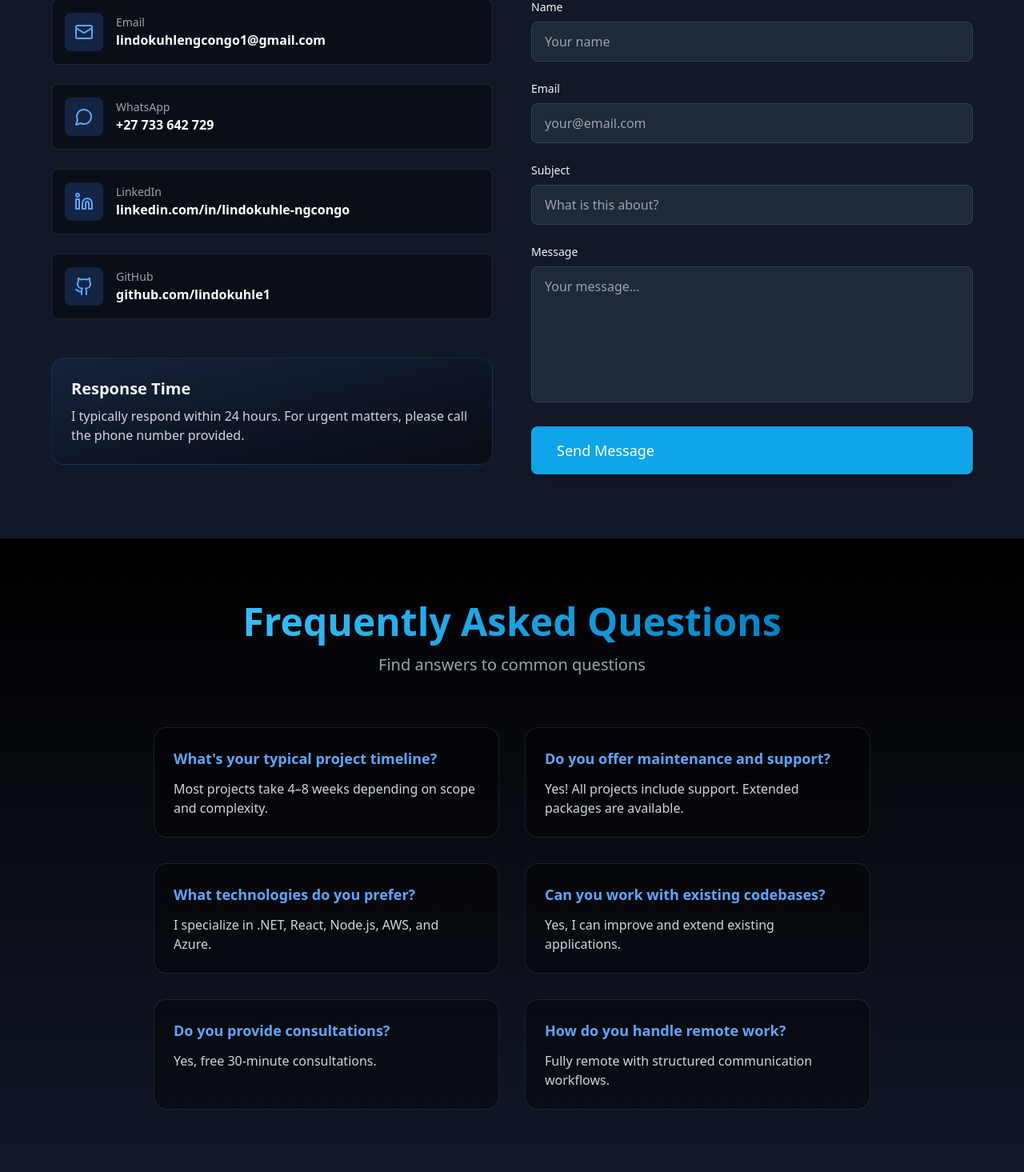
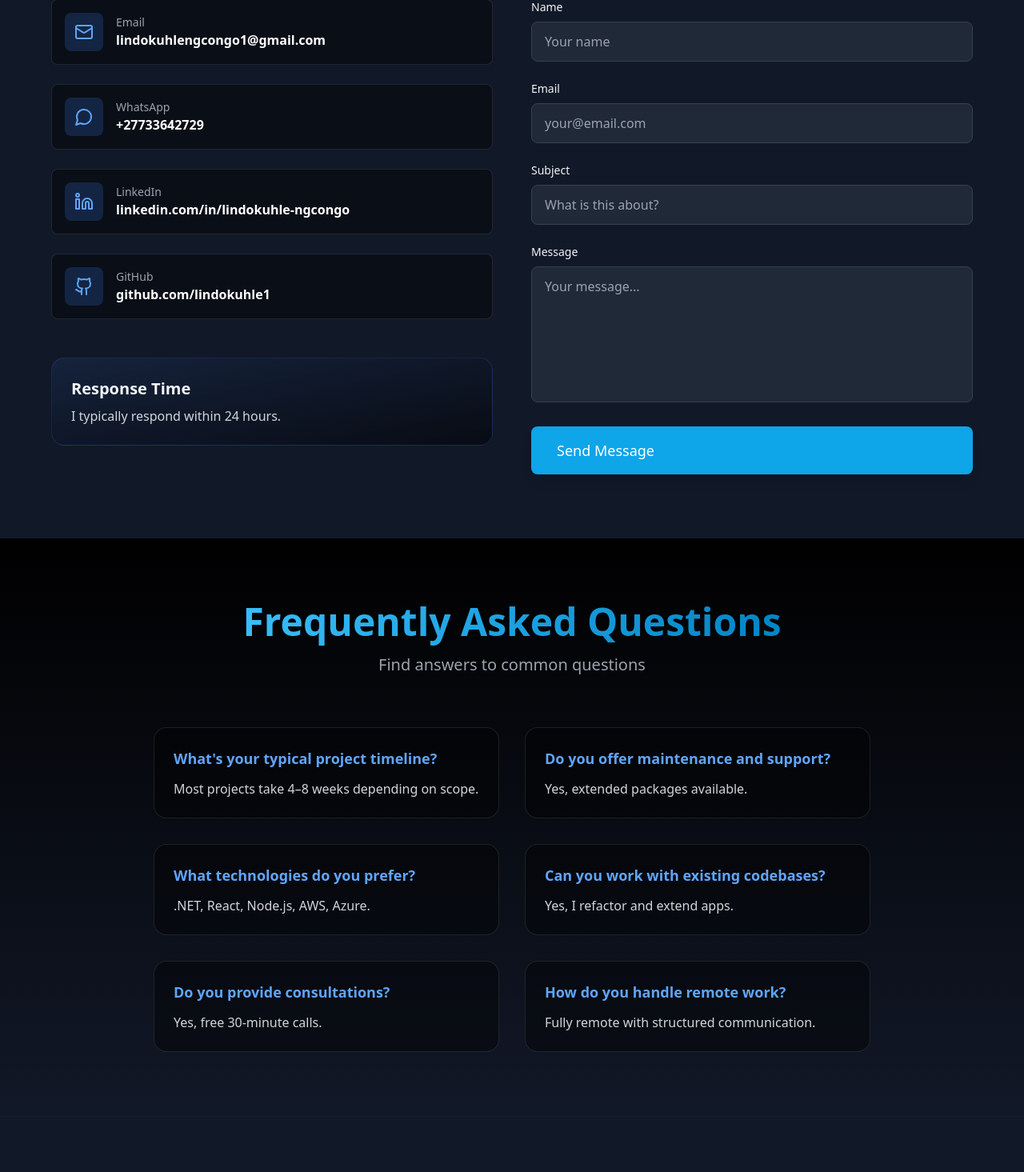
Before and after one commit to Lindokuhle1/lindokuhle-portfolio, a Next.js app: page /lindokuhle-portfolio/contact in a window 1280 px wide. Shown: the part 385-1850 px from the top of the page at 80% size. Built offline with nearby package versions, Linux system fonts and the light colour scheme.

Commit message:
Update page.tsx

```diff
--- a/src/app/contact/page.tsx
+++ b/src/app/contact/page.tsx
@@ -6,7 +6,6 @@ import { Mail, Linkedin, Github, MessageCircle } from 'lucide-react';
 import { Section, SectionTitle } from '@/components/ui/Section';
 import dynamic from 'next/dynamic';
 
-// Prevent SSR crash if ContactForm uses browser APIs
 const ContactForm = dynamic(
   () => import('@/components/ui/ContactForm').then((mod) => mod.ContactForm),
   { ssr: false }
@@ -23,7 +22,7 @@ export default function ContactPage() {
     {
       icon: MessageCircle,
       label: 'WhatsApp',
-      value: '+27 733 642 729',
+      value: '+27733642729',
       href: 'https://wa.me/27733642729',
     },
     {
@@ -42,22 +41,21 @@ export default function ContactPage() {
 
   return (
     <main className="pt-20">
-      {/* CONTACT SECTION */}
       <Section id="contact" className="min-h-screen">
         <SectionTitle
           title="Get in Touch"
-          subtitle="Let's start a conversation about your next project"
+          subtitle="Let&apos;s start a conversation about your next project"
         />
 
         <div className="grid grid-cols-1 lg:grid-cols-2 gap-12">
           {/* CONTACT INFO */}
           <motion.div
-            initial={{ opacity: 0, x: -50 }}
+            initial={false}
             whileInView={{ opacity: 1, x: 0 }}
             transition={{ duration: 0.6 }}
             viewport={{ once: true }}
           >
-            <h2 className="text-3xl font-bold mb-8">Let's Connect</h2>
+            <h2 className="text-3xl font-bold mb-8">Let&apos;s Connect</h2>
 
             <div className="space-y-6">
               {contactMethods.map((method, index) => {
@@ -68,11 +66,8 @@ export default function ContactPage() {
                     href={method.href}
                     target="_blank"
                     rel="noopener noreferrer"
-                    initial={{ opacity: 0, x: -20 }}
-                    whileInView={{ opacity: 1, x: 0 }}
-                    transition={{ duration: 0.4, delay: index * 0.1 }}
-                    viewport={{ once: true }}
                     whileHover={{ x: 10 }}
+                    transition={{ duration: 0.3, delay: index * 0.05 }}
                     className="flex items-center gap-4 p-4 rounded-lg border border-white/10 bg-black/40 hover:bg-black/60 transition-all"
                   >
                     <div className="p-3 rounded-lg bg-blue-500/20">
@@ -88,23 +83,17 @@ export default function ContactPage() {
             </div>
 
             {/* RESPONSE INFO */}
-            <motion.div
-              initial={{ opacity: 0 }}
-              whileInView={{ opacity: 1 }}
-              transition={{ duration: 0.6, delay: 0.4 }}
-              viewport={{ once: true }}
-              className="mt-12 p-6 rounded-2xl border border-blue-500/20 bg-gradient-to-br from-blue-500/10 to-black/50"
-            >
+            <div className="mt-12 p-6 rounded-2xl border border-blue-500/20 bg-gradient-to-br from-blue-500/10 to-black/50">
               <h3 className="text-xl font-bold mb-2">Response Time</h3>
               <p className="text-gray-300">
-                I typically respond within 24 hours. For urgent matters, please call the phone number provided.
+                I typically respond within 24 hours.
               </p>
-            </motion.div>
+            </div>
           </motion.div>
 
           {/* CONTACT FORM */}
           <motion.div
-            initial={{ opacity: 0, x: 50 }}
+            initial={false}
             whileInView={{ opacity: 1, x: 0 }}
             transition={{ duration: 0.6 }}
             viewport={{ once: true }}
@@ -115,7 +104,7 @@ export default function ContactPage() {
         </div>
       </Section>
 
-      {/* FAQ SECTION */}
+      {/* FAQ */}
       <Section className="bg-gradient-to-b from-black to-gray-900">
         <SectionTitle
           title="Frequently Asked Questions"
@@ -126,40 +115,36 @@ export default function ContactPage() {
           {[
             {
               q: "What's your typical project timeline?",
-              a: 'Most projects take 4–8 weeks depending on scope and complexity.',
+              a: 'Most projects take 4–8 weeks depending on scope.',
             },
             {
               q: 'Do you offer maintenance and support?',
-              a: 'Yes! All projects include support. Extended packages are available.',
+              a: 'Yes, extended packages available.',
             },
             {
               q: 'What technologies do you prefer?',
-              a: 'I specialize in .NET, React, Node.js, AWS, and Azure.',
+              a: '.NET, React, Node.js, AWS, Azure.',
             },
             {
               q: 'Can you work with existing codebases?',
-              a: 'Yes, I can improve and extend existing applications.',
+              a: 'Yes, I refactor and extend apps.',
             },
             {
               q: 'Do you provide consultations?',
-              a: 'Yes, free 30-minute consultations.',
+              a: 'Yes, free 30-minute calls.',
             },
             {
               q: 'How do you handle remote work?',
-              a: 'Fully remote with structured communication workflows.',
+              a: 'Fully remote with structured communication.',
             },
-          ].map((item, index) => (
-            <motion.div
+          ].map((item) => (
+            <div
               key={item.q}
-              initial={{ opacity: 0, y: 20 }}
-              whileInView={{ opacity: 1, y: 0 }}
-              transition={{ duration: 0.5, delay: index * 0.1 }}
-              viewport={{ once: true }}
               className="p-6 rounded-2xl bg-black/40 border border-white/10"
             >
               <h3 className="text-lg font-bold mb-3 text-blue-400">{item.q}</h3>
               <p className="text-gray-300">{item.a}</p>
-            </motion.div>
+            </div>
           ))}
         </div>
       </Section>
```
